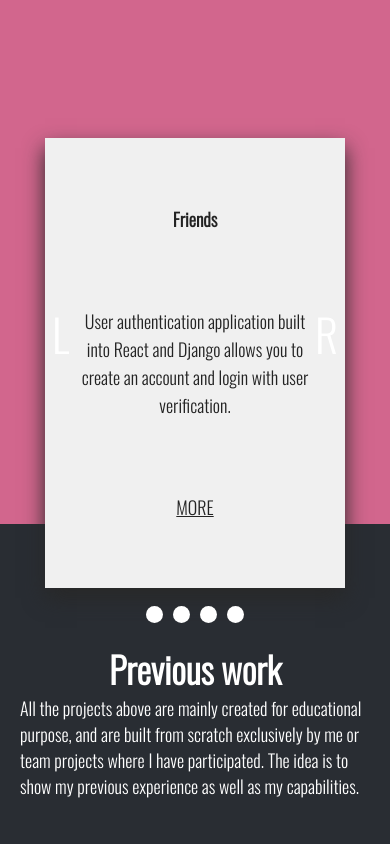
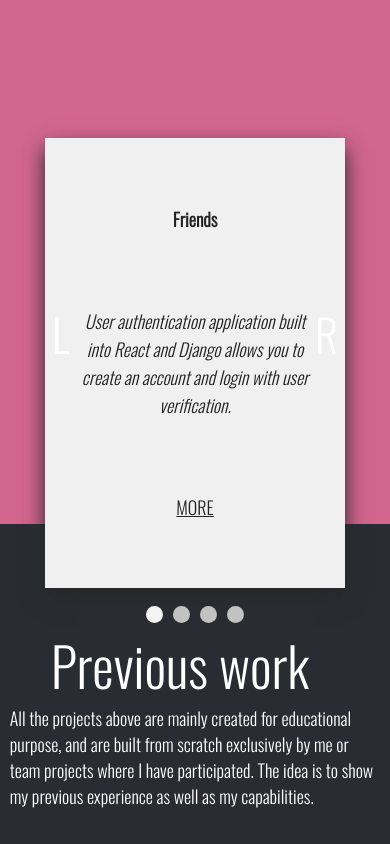
Before and after one commit to martinstojmenovski/Portfolio, a React (Create React App) app: page / in a window 390 px wide. Shown: the part 2200-3044 px from the top of the page. Built offline with nearby package versions, Linux system fonts and the light colour scheme.

Commit message:
image slider dots change color when clicked

```diff
--- a/src/Components/Project.js
+++ b/src/Components/Project.js
@@ -1,200 +1,69 @@
 
-import { useRef, UseEffect, useState, useEffect } from "react"
-// import images from "./images";
+import { useState } from "react"
 import "./project.css"
-import image1 from './images/friends.png'
-import image2 from './images/marvel.png'
-import image3 from './images/portfolio.png'
-import image4 from './images/ventilation.png'
-
-
+import images from "./projectsText"
 
 function Project({ project }) {
+  // useState declared to change index of an array slider.
   const [currentIndex, setCurrentIndex] = useState(0)
-  const [dotColor, setDotColor] = useState('white')
 
-  const project1 = (<div className="container1">
-    <div className="project1">
-      <h3>Friends</h3>
-      <p style={{ lineHeight: '28px' }}>User authentication application built into React and Django
-        allows you to create an account and login with user verification.</p>
-      <p style={{ textDecoration: 'underline' }}>MORE</p>
-    </div>
-  </div>)
-  const project2 = (<div className="container2">
-    <div className="project2">
-      <h3>Ventilation</h3>
-      <p style={{ lineHeight: '28px', fontStyle: 'italic' }}>The intent of this website is to be a social
-        media page that allows users to post their grievances. It is team project built in React and Express.js.</p>
-      <p style={{ textDecoration: 'underline' }}>MORE</p>
-    </div>
-  </div>)
-
-  const project3 = (<div className="container3">
-    <div className="project3">
-      <h3>Marvel</h3>
-      <p style={{ lineHeight: '28px', fontStyle: 'italic' }} >Interactive application allows you to read the description
-        of the given character by selecting it. Built into React using third-party APIs.</p>
-      <p style={{ textDecoration: 'underline' }}>MORE</p>
-    </div>
-  </div>)
-
-  const project4 = (<div className="container4">
-    <div className="project4">
-      <h3>Portfolio</h3>
-      <p style={{ lineHeight: '28px', fontStyle: 'italic' }}>The portfolio website is my first project created
-        to represent myself online. Technologies used for this website: HTML, CSS and jQuery.</p>
-      <p style={{ textDecoration: 'underline' }}>MORE</p>
-    </div>
-  </div>)
-
-  const images = [project1, project2, project3, project4]
-  // image1, image2, image3, image4,
-
-
-  const sliderStyles = {
-    height: "100%",
-    position: "relative"
-  }
-
-  // const slideStyles = {
-  //   width: "100%",
-  //   height: "100%",
-  //   borderRadious: "10px",
-  //   backgroundPosition: "center",
-  //   backgroundSize: "cover",
-  //   backgroundImage: `url(${images[currentIndex]})`
-  // }
-  // console.log(images[0])
-
-  const containerStyles = {
-    position: 'relative',
-    width: '100%',
-    height: '100%',
-    margin: '0 auto',
-    zIndex: '2',
-
-
-
-  }
-
-  const leftArrowStyles = {
-    position: 'absolute',
-    top: '50%',
-    transform: 'translate(0, -50)',
-    left: '32px',
-    fontSize: '45px',
-    color: '#fff',
-    zIndex: 1,
-    cursor: "pointer",
-    padding: "20px",
-  }
-  const rightArrowStyles = {
-    position: 'absolute',
-    top: '50%',
-    transform: 'translate(0, -50)',
-    right: '32px',
-    fontSize: '45px',
-    color: '#fff',
-    zIndex: 1,
-    cursor: "pointer",
-    padding: "20px",
-  }
-
-  const dotsContainerStyles = {
-    display: 'flex',
-    justifyContent: 'center',
-    position: 'relative',
-    bottom:'-13vh',
-
-
-
-  }
-
-  let dotStyles = {
-    margin: '10px 5px',
-    cursor: 'pointer',
-    height: '17px',
-    width: '17px',
-    backgroundColor: 'white',
-    borderRadius: '100%',
-    zIndex:"3",
-  }
-  // console.log(dotColor)
-  const dots = images.map((image, slideIndex) => {
-
-    return (
-      <div
-        key={slideIndex}
-        style={dotStyles}
-        onClick={() => goToSlide(slideIndex)} >
-      </div>
-    )
-  })
-
+  // function to change previous index of the slider.
   const goToPrevious = () => {
     const isFirstSlide = currentIndex === 0
     const newIndex = isFirstSlide ? images.length - 1 : currentIndex - 1;
     setCurrentIndex(newIndex)
   }
+
+  // function to change next index of the slider.
   const goToNext = () => {
     const isLastSlide = currentIndex === images.length - 1
     const newIndex = isLastSlide ? 0 : currentIndex + 1;
     setCurrentIndex(newIndex)
   }
 
-  const changeDotColor = (index) =>{
-    dots[currentIndex].props.style.backgroundColor = 'black'
+  // map function to display dots for every index of the array.
+  const dots = images.map((image, slideIndex) => {
+    return (
+      <div
+        key={slideIndex}
+        className={currentIndex === slideIndex ? 'dots' : 'dots active'}
+        onClick={() => goToSlide(slideIndex)} >
+      </div>
+    )
+  })
 
-  }
-
-
+  // functuin to change the index of the array when click on the dot.
   const goToSlide = (slideIndex) => {
     setCurrentIndex(slideIndex)
-    changeDotColor(slideIndex)
   }
 
 
   return (
     <div ref={project} className='project-page'>
 
-
-
-      <div >
-        <div className="screen-768" style={containerStyles} >
-          <div style={sliderStyles} >
-            <div style={leftArrowStyles} onClick={goToPrevious} > L </div>
-            <div style={rightArrowStyles} onClick={goToNext} > R </div>
-
-            {images[currentIndex]}
-
-
-            <div style={dotsContainerStyles}>
-              {dots}
-            </div>
-          </div>
+      <div className="image-slider">
+        <div className="left-arrow" onClick={goToPrevious} > L </div>
+        <div className="right-arrow" onClick={goToNext} > R </div>
+        {images[currentIndex]}
+        <div className="dot-container">
+          {dots}
         </div>
       </div>
 
-
-      <div className='image-slider'>
-        {project1}
-        {project2}
-        {project3}
-        {project4}
+      <div className='projects'>
+        {images[0]}
+        {images[1]}
+        {images[2]}
+        {images[3]}
       </div>
 
-
-
       <div className="descriptions">
-        <div><h1>Previous work</h1></div>
-        <div> <p className="describing-work">All the projects above are mainly created for educational purpose,
+        <div className="project-header">Previous work</div>
+        <div className="description-article">All the projects above are mainly created for educational purpose,
           and are built from scratch exclusively by me or team projects where
           I have participated. The idea is to show my previous experience as well as
-          my capabilities.</p></div>
+          my capabilities.</div>
       </div>
-
-
 
     </div>
   );
--- a/src/Components/images.js
+++ /dev/null
@@ -1,6 +0,0 @@
-// import image1 from './images/friends.png'
-// import image2 from './images/marvel.png'
-// import image3 from './images/portfolio.png'
-// import image4 from './images/ventilation.png'
-
-// export default [image1, image2, image3, image4]
--- a/src/Components/project.css
+++ b/src/Components/project.css
@@ -1,11 +1,20 @@
 .project-page {
-  display: flex;
-  flex-direction: column;
-  height: 100vh;
+  height: 120vh;
   width: 100%;
+  background-color: #292d33;
 }
 
 .image-slider {
+  display: none;
+  background-color: #d2668d;
+  position: relative;
+  width: 100%;
+  margin: 0 auto;
+  z-index: 2;
+
+}
+
+.projects {
   position: relative;
   flex: 1;
   background-color: #d2668d;
@@ -13,10 +22,32 @@
   display: flex;
   flex-direction: row;
   justify-content: center;
-
 }
 
-/* projects --------------------------- */
+.descriptions {
+  display: flex;
+  position: relative;
+  top: 25vh;
+  width: 80%;
+  margin:  0 auto;
+  /* padding: 25vh 50px 0 50px ; */
+  /* z-index: 1; */
+  /* justify-content: center; */
+}
+/* description------------------------------------------------------- */
+.descriptions .project-header {
+  flex: 1;
+  text-align: end;
+  color: white;
+  padding-right: 30px;
+  font-size: 3rem;
+}
+
+.descriptions .description-article {
+  flex: 1;
+  color: white;
+}
+/* projects container --------------------------- */
 .project1,
 .project2,
 .project3,
@@ -31,6 +62,21 @@
   flex-direction: column;
   justify-content: space-around;
   transition: opacity 0.4s ease-in-out;
+}
+
+.project1 p,
+.project2 p,
+.project3 p,
+.project4 p {
+  line-height: 28px;
+  font-style: italic;
+}
+
+.project1 span,
+.project2 span,
+.project3 span,
+.project4 span {
+  text-decoration: underline;
 }
 
 .container1,
@@ -86,37 +132,52 @@
 
 
 
-.descriptions {
-  flex: 2;
-  display: flex;
-  position: relative;
+
+/* image-slider display media-query max 768px  -----------------------------------------------------------*/
+.left-arrow {
+  position: absolute;
+  top: 50%;
+  transform: translate(0, -50);
+  left: 32px;
+  font-size: 45px;
+  color: #fff;
   z-index: 1;
-  background-color: #292d33;
-  justify-content: center;
+  cursor: pointer;
+  padding: 20px;
 }
 
-.descriptions h1 {
-  position: relative;
-  top: 24vh;
-  color: white;
-  padding: 0 50px;
-  display: flex;
-  justify-content: flex-end;
-  width: 720px;
-  font-size: 4rem;
+.right-arrow {
+  position: absolute;
+  top: 50%;
+  transform: translate(0, -50);
+  right: 32px;
+  font-size: 45px;
+  color: #fff;
+  z-index: 1;
+  cursor: pointer;
+  padding: 20px;
 }
 
-.descriptions .describing-work {
+.dot-container {
+  display: flex;
+  justify-content: center;
   position: relative;
-  top: 24vh;
-  color: white;
-  font-size: 1.2rem;
-  padding: 0 50px;
-  width: 720px;
+  bottom: -13vh;
 }
 
-.screen-768 {
-  display: none;
+.dots {
+  margin: 10px 5px;
+  cursor: pointer;
+  height: 17px;
+  width: 17px;
+  background: rgb(243, 243, 243);
+  border-radius: 100%;
+  z-index: 4;
+  transition: background-color 0.7s ease-out;
+}
+
+.dots.active {
+  background: rgb(194, 194, 194);
 }
 
 
@@ -133,11 +194,6 @@
   .project4 {
     width: 250px;
     height: 350px;
-  }
-
-  .descriptions h1,
-  .descriptions .describing-work {
-    width: 600px;
   }
 }
 
@@ -156,14 +212,16 @@
     margin: auto;
   }
 
-  .descriptions h1,
-  .descriptions .describing-work {
-    width: 400px;
+  .descriptions {
+    width: 95%;
   }
 }
 
 @media screen and (max-width: 1024px) {
+  .project-page {
+    height: 140vh;
 
+  }
   .container1,
   .container2,
   .container3,
@@ -178,7 +236,7 @@
     top: 12vh;
   }
 
-  .image-slider {
+  .projects {
     position: relative;
     flex: 1;
     z-index: 2;
@@ -187,8 +245,10 @@
     grid-template-rows: 1fr 1fr;
     row-gap: 20px;
   }
-
-  .descriptions h1 {
+  .descriptions{
+    top:20vh;
+  }
+  /* .descriptions h1 {
     top: 14vh;
     flex: 1;
     padding: 0 20px;
@@ -202,42 +262,41 @@
     font-size: 1rem;
     padding: 0 20px;
     width: 500px;
-  }
+  } */
 
 }
 
 @media screen and (max-width: 768px) {
-  .screen-768 {
+  .image-slider{
     display: block;
-    background-color: #d2668d;
+  }
+  .projects {
+    display: none;
+  }
+  .container1,
+  .container2,
+  .container3,
+  .container4,
+  .project1,
+  .project2,
+  .project3,
+  .project4 {
+    width: 440px;
+    height: 340px;
+  }
+  .descriptions {
+    display: block;
+    top:12vh;
   }
 
-  .image-slider {
-    display: none;
-  }
+  .descriptions .project-header {
+    text-align: center;
 
-  .descriptions {
-    display: block;
-  }
-
-   .descriptions h1 {
-    width: 200px;
-
-  }
-
-  .descriptions .describing-work {
-
-    width: 400px;
   }
 
 }
 
 @media screen and (max-width: 480px) {
-
-  .descriptions .describing-work {
-    width: fit-content;
-  }
-
   .container1,
   .container2,
   .container3,
@@ -249,11 +308,12 @@
     width: 300px;
     height: 450px;
   }
+
   .descriptions {
     display: block;
   }
 
-   .descriptions h1 {
+  .descriptions h1 {
     width: fit-content;
     text-align: center;
     margin: 0 auto;
--- /dev/null
+++ b/src/Components/projectsText.js
@@ -0,0 +1,45 @@
+const project1 = (
+  <div className="container1">
+    <div className="project1">
+      <h3>Friends</h3>
+      <p>User authentication application built into React and Django
+        allows you to create an account and login with user verification.</p>
+      <span>MORE</span>
+    </div>
+  </div>
+)
+const project2 = (
+  <div className="container2">
+    <div className="project2">
+      <h3>Ventilation</h3>
+      <p>The intent of this website is to be a social
+        media page that allows users to post their grievances. It is team project built in React and Express.js.</p>
+      <span>MORE</span>
+    </div>
+  </div>
+)
+
+const project3 = (
+  <div className="container3">
+    <div className="project3">
+      <h3>Marvel</h3>
+      <p>Interactive application allows you to read the description
+        of the given character by selecting it. Built into React using third-party APIs.</p>
+      <span>MORE</span>
+    </div>
+  </div>
+)
+
+const project4 = (
+  <div className="container4">
+    <div className="project4">
+      <h3>Portfolio</h3>
+      <p>The portfolio website is my first project created
+        to represent myself online. Technologies used for this website: HTML, CSS and jQuery.</p>
+      <span>MORE</span>
+    </div>
+  </div>
+)
+
+const images = [project1, project2, project3, project4]
+export default images
--- a/src/index.css
+++ b/src/index.css
@@ -19,7 +19,7 @@
   width: 100%;
   background-color: #f2f2f2;
 }
-#f2f2f2
+
 .skills {
   width: 100%;
 }
```
